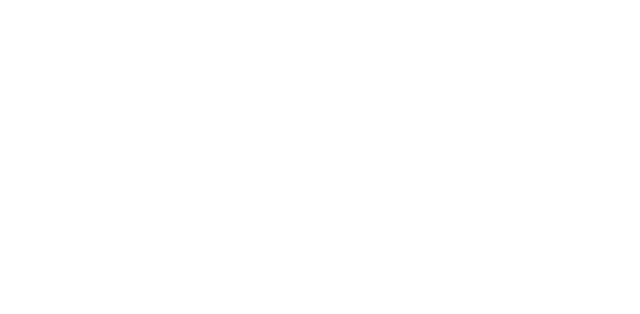
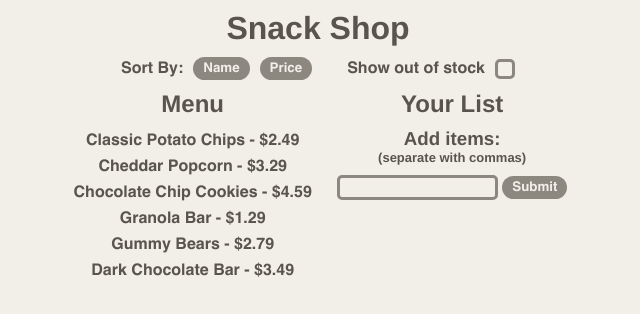
Before and after one commit to jevenshirrell/snacks_manager, a plain HTML site: page index.html in a window 1280 px wide. Shown: the whole page, without its empty margins (322-962 px from the left). Drawn offline with Linux system fonts and the light colour scheme.

Commit message:
Created UI
Made CSS and HTML files for a frontend to demonstrate program, added JS to work with frontend

```diff
--- a/index.html
+++ b/index.html
@@ -3,9 +3,38 @@
 <head>
     <meta charset="UTF-8">
     <meta name="viewport" content="width=device-width, initial-scale=1.0">
-    <title>Document</title>
+    <title>Snack Shop</title>
+    <link rel="stylesheet" href="style.css">
 </head>
 <body>
+    <h1 class="title">Snack Shop</h1>
+    <div class="options">
+        <div class="sorting">
+            <p>Sort By: </p>
+            <button id="sortABC" onclick="sortABC()">Name</button>
+            <button id="sortPrice" onclick="sortPrice()">Price</button>
+            <!-- <button id="sort"></button> -->
+        </div>
+        <label for="stock" class="checkContainer">Show out of stock
+            <input type="checkbox" name="stock" id="inStock" onclick="changeStockView()">
+        </label>
+    </div>
+    <div class="listsContainer">
+        <div class="menuContainer">
+            <h2>Menu</h2>
+            <ul id="list"></ul>
+        </div>
+        <div class="slContainer">
+            <h2>Your List</h2>
+            <h3>Add items:<p>(separate with commas)</p></h3>
+            <div>
+                <input type="text" id="listInput">
+                <input type="submit" value="Submit" onclick="updateShoppingList()">
+            </div>
+            <ul class="sl" id="shoppingList"></ul>
+        </div>
+    </div>
 
+    <script src="./snacks.js"></script>
 </body>
 </html>
--- a/snacks.js
+++ b/snacks.js
@@ -1,3 +1,7 @@
+const list = document.getElementById('list')
+const listInput = document.getElementById('listInput')
+const shoppingList = document.getElementById('shoppingList')
+
 // blank obj: {name: "", category: "", price: 0.00, inStock: true}
 let snacks = [
     { name: "Classic Potato Chips", category: "Chips", price: 2.49, inStock: true },
@@ -10,6 +14,10 @@ let snacks = [
     { name: "Dark Chocolate Bar", category: "Candy", price: 3.49, inStock: true }
 ]
 
+let showOut = false
+
+
+// BASE FUNCTIONS
 // adds item to end of array
 function addSnack(name, cat, price, stock) {
     snacks.push({name: name, category: cat, price: price, inStock: stock})
@@ -41,11 +49,13 @@ function sortABC() {
         }
         return 0
     })
+    updateList()
 }
 
 // sorts snack by price low to high
 function sortPrice() {
     snacks.sort((a, b) => a.price - b.price)
+    updateList()
 }
 
 // return string of every snack's name
@@ -78,23 +88,77 @@ function getInputList(input) {
     return arr
 }
 
-// TESTS
-// adds protein bar
-addSnack('Protein Bar', 'Bars', 1.99, true)
-console.log('Add: ', snacks)
-// deletes protein bar by getting its index from its name
-deleteSnack(getIdxOfSnack('Protein Bar'))
-console.log('Remove: ', snacks)
-// puts cookies out of stock with same method
-updateStock(getIdxOfSnack('Chocolate Chip Cookies'), false)
-console.log('Update: ', snacks)
-// sort alphabetically
-sortABC()
-console.log('ABC sort: ', snacks)
-// sort by price
-sortPrice()
-console.log('Price sort: ', snacks)
-// prints all snack names
-console.log('Names: ', getAllNames())
-// gets input list and return array
-console.log('Input: ', getInputList('Cookie, Protein Bar, Chips'))
+// // TESTS
+// // adds protein bar
+// addSnack('Protein Bar', 'Bars', 1.99, true)
+// console.log('Add: ', snacks)
+// // deletes protein bar by getting its index from its name
+// deleteSnack(getIdxOfSnack('Protein Bar'))
+// console.log('Remove: ', snacks)
+// // puts cookies out of stock with same method
+// updateStock(getIdxOfSnack('Chocolate Chip Cookies'), false)
+// console.log('Update: ', snacks)
+// // sort alphabetically
+// sortABC()
+// console.log('ABC sort: ', snacks)
+// // sort by price
+// sortPrice()
+// console.log('Price sort: ', snacks)
+// // prints all snack names
+// console.log('Names: ', getAllNames())
+// // gets input list and return array
+// console.log('Input: ', getInputList('Cookie, Protein Bar, Chips'))
+
+// WEBSITE FUNCTIONS
+// uses a variable to show/hide out of stock items
+function changeStockView() {
+    showOut = !showOut
+    updateList()
+}
+
+// update shopping list based on input
+function updateShoppingList() {
+    let arr = getInputList(listInput.value)
+    for (let i of arr) {
+        const newItem = document.createElement('li')
+            newItem.textContent = i
+            // crosses off shopping list item when clicked
+            newItem.addEventListener('mousedown',(e) =>{
+                console.log(newItem.style.textDecoration)
+                if (newItem.style.textDecoration === 'line-through 3px') {
+                    newItem.style.textDecoration = 'none'
+                    newItem.style.color = 'var(--text)'
+                } else {
+                    newItem.style.textDecoration = 'line-through 3px'
+                    newItem.style.color = 'var(--card)'
+                }
+            })
+            shoppingList.appendChild(newItem)
+    }
+
+    // clear input
+    listInput.value = ''
+}
+
+
+
+// resets list and adds new items
+function updateList() {
+    console.log(list.children)
+    while (list.firstChild) {
+        list.firstChild.remove()
+    }
+    for (let i of snacks) {
+        if (i.inStock || showOut) {
+            const newItem = document.createElement('li')
+            newItem.textContent = `${i.name} - $${i.price}`
+            if (!i.inStock) {
+                newItem.style.color = "var(--panel)"
+                newItem.textContent += " (Out of stock)"
+            }
+            list.appendChild(newItem)
+        }
+    }
+}
+
+updateList()
--- /dev/null
+++ b/style.css
@@ -0,0 +1,122 @@
+/* setup */
+@font-face {
+    font-family: Helvetica;
+    src: url(./Helvetica-Bold.ttf);
+}
+:root{
+    --bg:#F2EFE9;
+    --text:#59554D;
+    --panel:#8C8880;
+    --card:#BFBBB4;
+}
+/* base styles */
+* {
+    margin: 0;
+    box-sizing: border-box;
+    outline: none;
+}
+body {
+    place-items: start center;
+    font-family: Helvetica;
+    background-color: var(--bg);
+    color: var(--text);
+    padding: 10px;
+    display: flex;
+    gap: 10px;
+    flex-direction: column;
+    align-items: center;
+    justify-content: center;
+}
+
+/* list */
+ul {
+    padding: 0;
+    list-style-type: none;
+}
+li {
+    list-style: none;
+    padding: 5px;
+}
+
+/* Options */
+/* sorting buttons */
+.options, .sorting {
+    display: flex;
+    align-items: center;
+    gap: 10px;
+    justify-content: space-between;
+}
+button, input[type="submit"] {
+    border-radius: 50px;
+    border: none;
+    padding: 5px 10px;
+    color: var(--bg);
+    background-color: var(--panel);
+    font-family: Helvetica;
+    transition: .25s;
+}
+button:hover, input[type="submit"]:hover {
+    background-color: var(--card);
+    cursor: pointer;
+}
+/* checkbox */
+.checkContainer{
+    display: flex;
+    align-items: center;
+    gap: 10px;
+    margin-left: 25px;
+}
+input[type="checkbox"] {
+    appearance: none;
+    height: 20px;
+    width: 20px;
+    background-color: rgba(0, 0, 0, 0);
+    border-radius: 5px;
+    border: 3px solid var(--panel);
+    transition: .25s;
+}
+
+input[type="checkbox"]:hover {
+    background-color: #8c88802f;
+}
+input:checked {
+    background-color: var(--panel);
+}
+input:checked:hover {
+    background-color: #8c8880a8;
+}
+
+/* Shopping list */
+.listsContainer{
+    display: flex;
+    align-items: flex-start;
+    gap: 20px;
+}
+.slContainer, .menuContainer{
+    display: flex;
+    flex-direction: column;
+    align-items: center;
+    justify-content: center;
+    gap: 10px;
+    text-align: center;
+}
+.slContainer p {
+    font-size: small;
+}
+.slContainer li {
+    transition: .25s;
+}
+.slContainer li:hover {
+    color: var(--card);
+    cursor: pointer;
+}
+/* text input */
+input[type="text"] {
+    border-radius: 5px;
+    padding: 3px;
+    background-color: rgba(0, 0, 0, 0);
+    border-radius: 5px;
+    border: 3px solid var(--panel);
+    font-family: Helvetica;
+    color: var(--text);
+}
```
Also changed, not shown: Helvetica-Bold.ttf (added).
